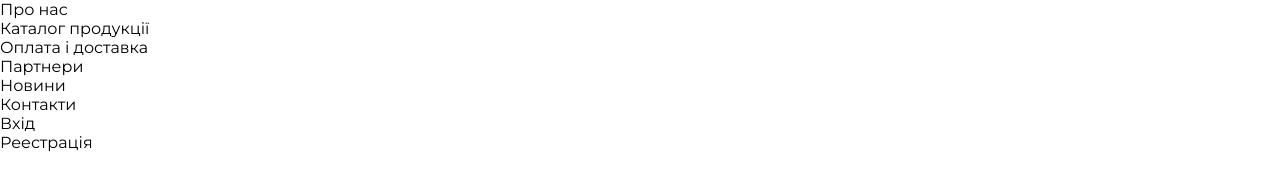
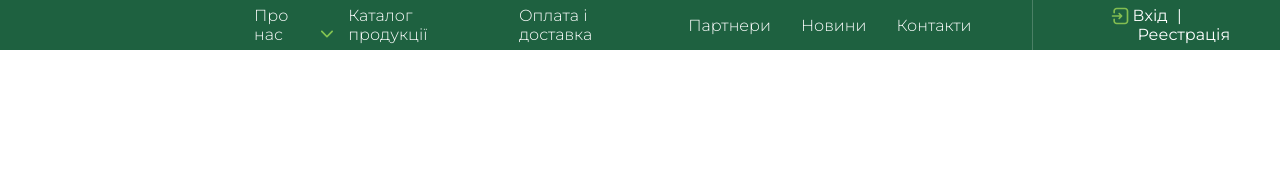
Before and after one commit to arhippticyn/DAT, a plain HTML site: page index.html in a window 1280 px wide. Drawn offline with Linux system fonts and the light colour scheme.

Commit message:
Сделал навигация

```diff
--- a/index.html
+++ b/index.html
@@ -1,5 +1,5 @@
 <!DOCTYPE html>
-<html lang="en">
+<html lang="uk">
 <head>
     <meta charset="UTF-8">
     <meta name="viewport" content="width=device-width, initial-scale=1.0">
@@ -31,9 +31,10 @@
                             <li>Контакти</li>
                         </a>
                     </ul>
+                    <div class="line-splash"></div>
                     <div class="nav-registr">
                         <span class="nav-registr__login">Вхід</span>
-                        <div class="line"></div>
+                        <span class="line">|</span>
                         <span class="nav-registr__signup">Реестрація</span>
                     </div>
                 </nav>
--- a/style/style.css
+++ b/style/style.css
@@ -3,3 +3,92 @@
 body{
     font-family: "Montserrat", sans-serif;
 }
+.page-wrapper {
+}
+.nav-wrapper {
+    height: 50px;
+    background: #1E6140;
+    padding-left: 254px;
+}
+.container {
+}
+.nav {
+    display: flex;
+    align-items: center;
+}
+.nav-menu {
+    display: flex;
+    flex-direction: row;
+    column-gap: 30px;
+    align-items: center;
+}
+.nav-menu-choises {
+    position: relative;
+    color: #FFF;
+font-family: Montserrat;
+font-size: 16px;
+font-style: normal;
+font-weight: 300;
+line-height: normal;
+}
+.nav-menu-choises::after{
+    content: '';
+    position: absolute;
+    background: url(/image/arrow.svg) no-repeat center/cover;
+    width: 11.928px;
+    height: 12px;
+    bottom: 11%;
+    left: 104%;
+}
+.nav-menu-choise {
+    color: #FFF;
+font-family: Montserrat;
+font-size: 16px;
+font-style: normal;
+font-weight: 300;
+line-height: normal;
+}
+.line-splash{
+    width: 1px;
+   height: 50px;
+   background: rgba(255, 255, 255, 0.20);
+   margin-left: 60px;
+}
+.nav-registr {
+    position: relative;
+    margin-left: 100px;
+}
+.nav-registr::before{
+    content: '';
+    position: absolute;
+    background: url(/image/door.svg) no-repeat center/cover;
+    width: 20px;
+    height: 20px;
+    right: 102%;
+}
+.nav-registr__login {
+    color: #FFF;
+font-family: Montserrat;
+font-size: 16px;
+font-style: normal;
+font-weight: 400;
+line-height: normal;
+}
+.line {
+    color: #FFF;
+font-family: Montserrat;
+font-size: 16px;
+font-style: normal;
+font-weight: 400;
+line-height: normal;
+margin-left: 5px;
+}
+.nav-registr__signup {
+    color: #FFF;
+font-family: Montserrat;
+font-size: 16px;
+font-style: normal;
+font-weight: 400;
+line-height: normal;
+margin-left: 5px;
+}
```
Also changed, not shown: image/arrow.svg (added), image/door.svg (added).
